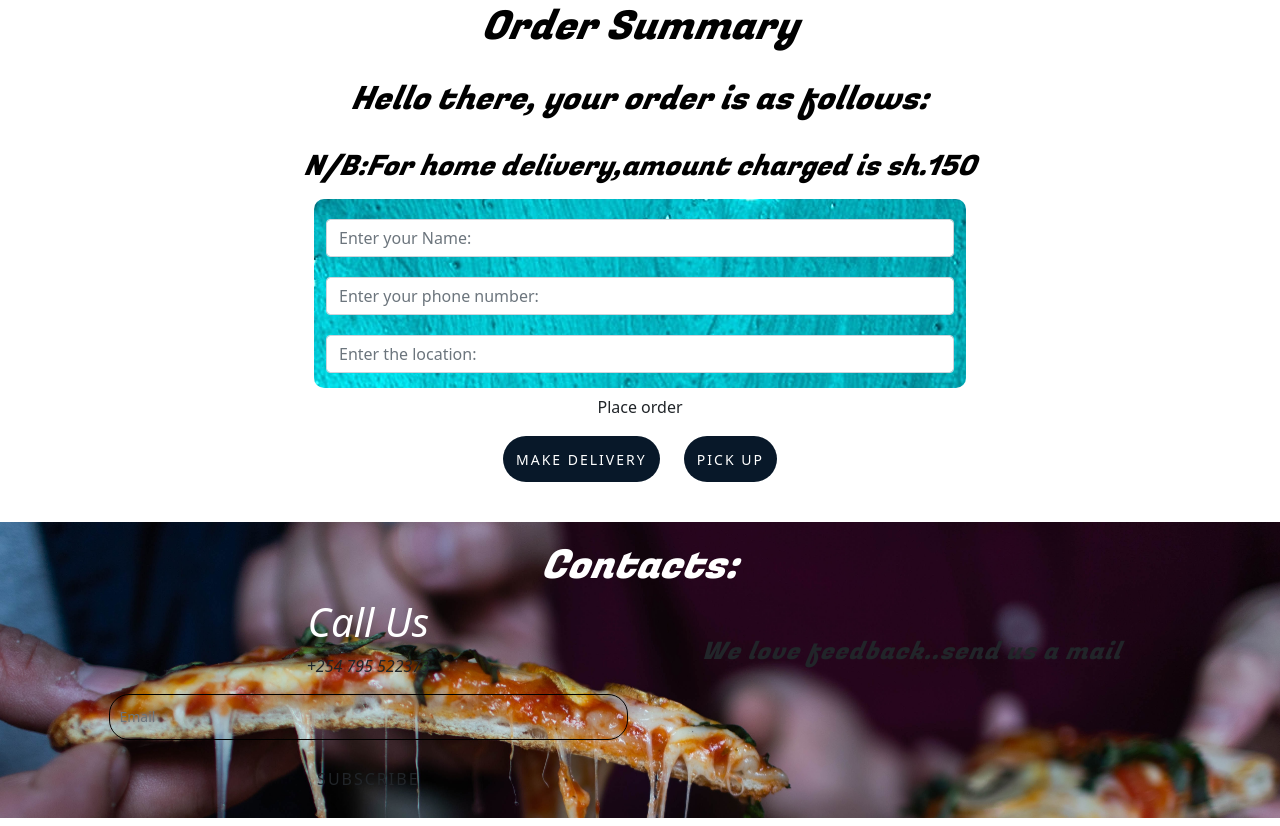
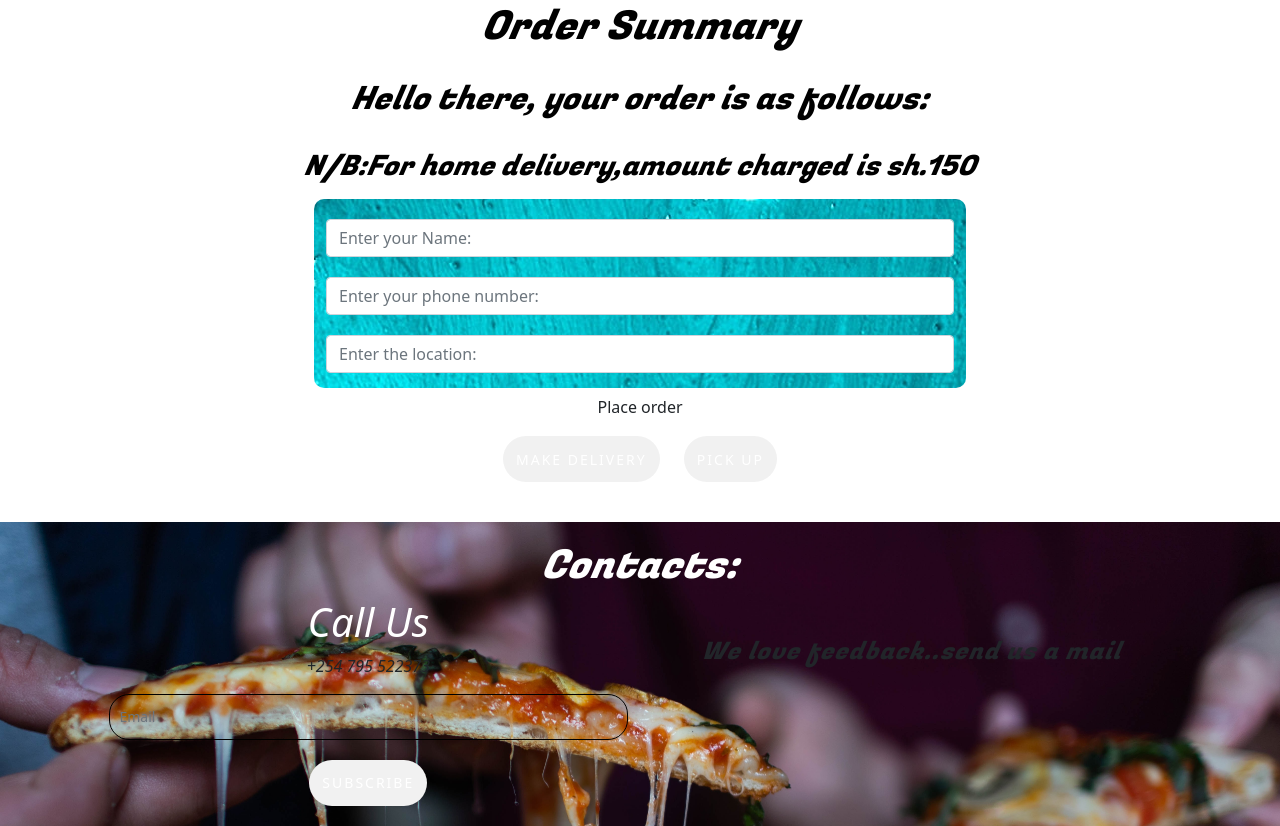
Before and after one commit to violetauko/Pizza-Delicacies, a plain HTML site: page index.html in a window 1280 px wide. Shown: the part 2195-3021 px from the top of the page. Drawn offline with nearby package versions, Linux system fonts and the light colour scheme; a web font is replaced by a local one.

Commit message:
images paths

```diff
--- a/css/styles.css
+++ b/css/styles.css
@@ -115,13 +115,13 @@ input[type="email"] {
     border-radius: 10px;
 }
 
-.click-me, button[type=submit], .deliver, .delivernot {
+#click, button[type=submit], .deliver, .delivernot {
     color: #fff;
     text-decoration: none;
     text-transform: uppercase;
     display: inline-block;
     letter-spacing: 2px;
-    background-color:#081829;
+    background-color:#f1f1f1;
     outline: none;
     padding: 12.5px 13px;
     border: none;
--- a/index.html
+++ b/index.html
@@ -197,7 +197,7 @@
                         </div>
                     </div>
                     <div class=" email-info text-center">
-                        <button class="btn click-me" onclick="subscribe();">Subscribe</button>
+                        <button  id="click" class="btn click-me" onclick="subscribe();">Subscribe</button>
                     </div>
                 </form>
             </div>
```
Also changed, not shown: 1 other file.
